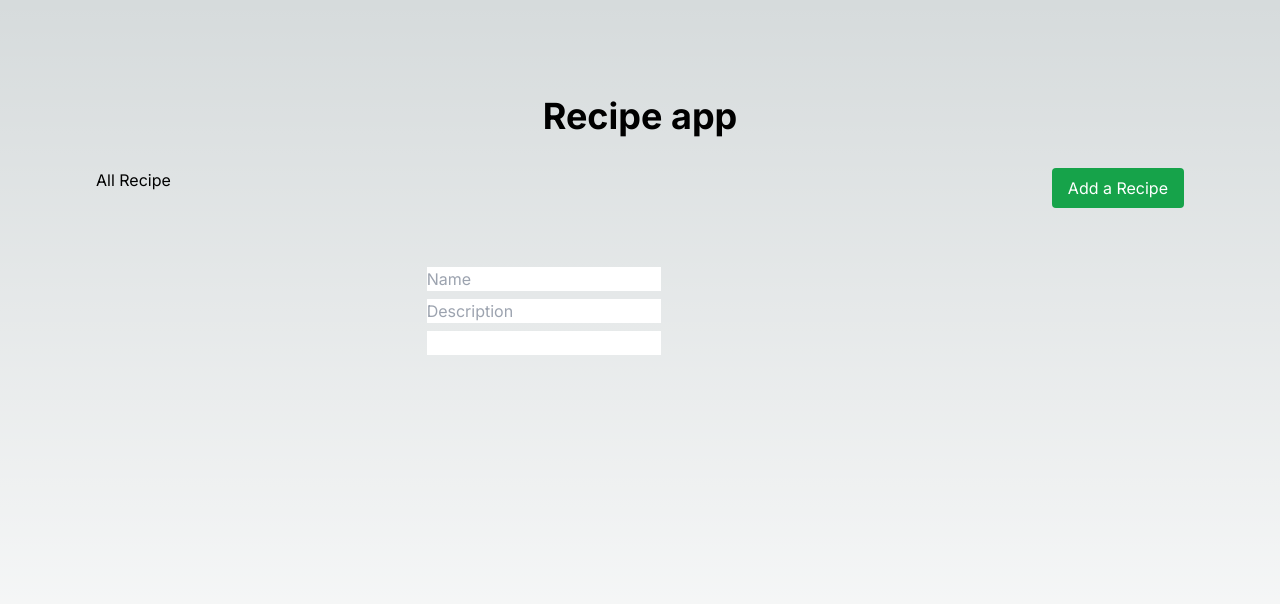
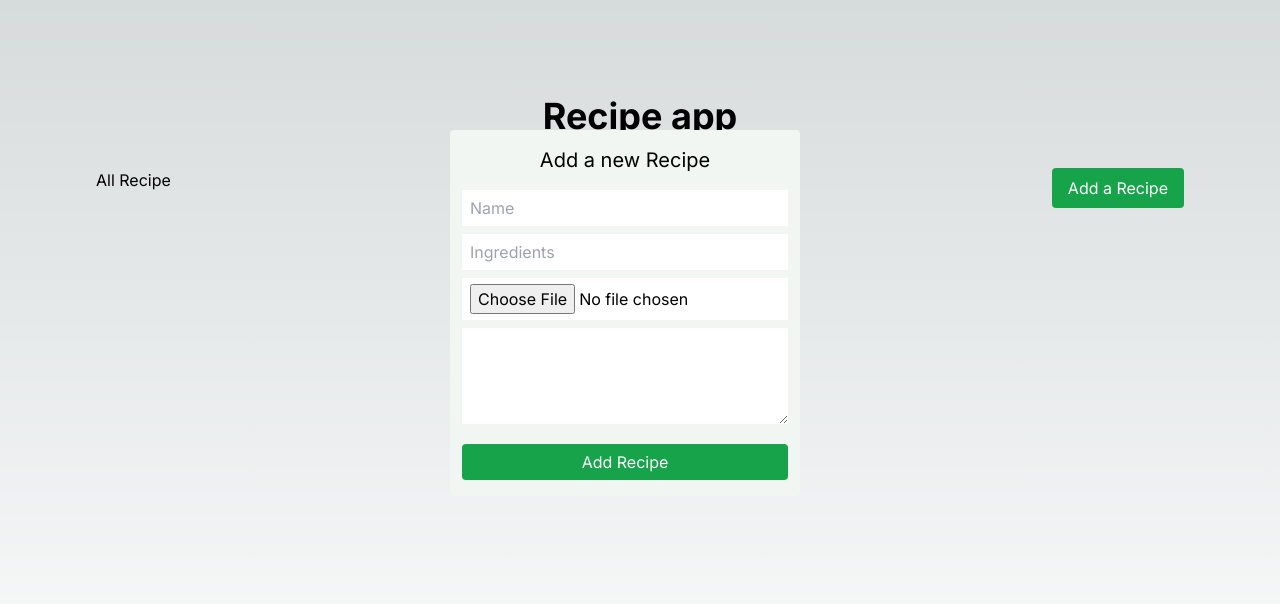
Before and after one commit to amiribnjaman/breakpoint-art-task, a Next.js app: page / in a window 1280 px wide. Both pictures are taken after a click on the button "Add a Recipe". Shown: the top 604 px of the page. Built offline with nearby package versions, Linux system fonts and the light colour scheme.

Commit message:
Add recipe form created

```diff
--- a/src/app/componets/AddRecipeBtn.jsx
+++ b/src/app/componets/AddRecipeBtn.jsx
@@ -14,10 +14,18 @@ export default function AddRecipeBtn() {
       </button>
 
       {/*=====================*/}
-      <form className={`${showAddFrom ? "show" : "hidden"} absolute top-1/3 left-1/3 flex flex-col gap-2`} action="">
-        <input type="text" placeholder="Name" />
-        <input type="text" placeholder="Description" />
-        <input type="text" />
+      <form
+        className={`${
+          showAddFrom ? "show" : "hidden"
+        } absolute top-[130px] left-[450px] flex flex-col gap-2 w-[350px] min-h-[200px] bg-[#f2f6f3] px-3 py-4 rounded `}
+        action=""
+          >
+              <h3 className="text-center text-xl mb-2">Add a new Recipe</h3>
+        <input className="px-2 py-1.5" type="text" placeholder="Name" />
+        <input className="px-2 py-1.5" type="text" placeholder="Ingredients" />
+        <input className="px-2 py-1.5 bg-white" type="file" />
+              <textarea name="" id="" cols="10" rows="4"></textarea>
+              <input type="submit" value="Add Recipe" className="cursor-pointer bg-green-600 text-white mt-3 rounded py-1.5" />
       </form>
     </>
   );
```
